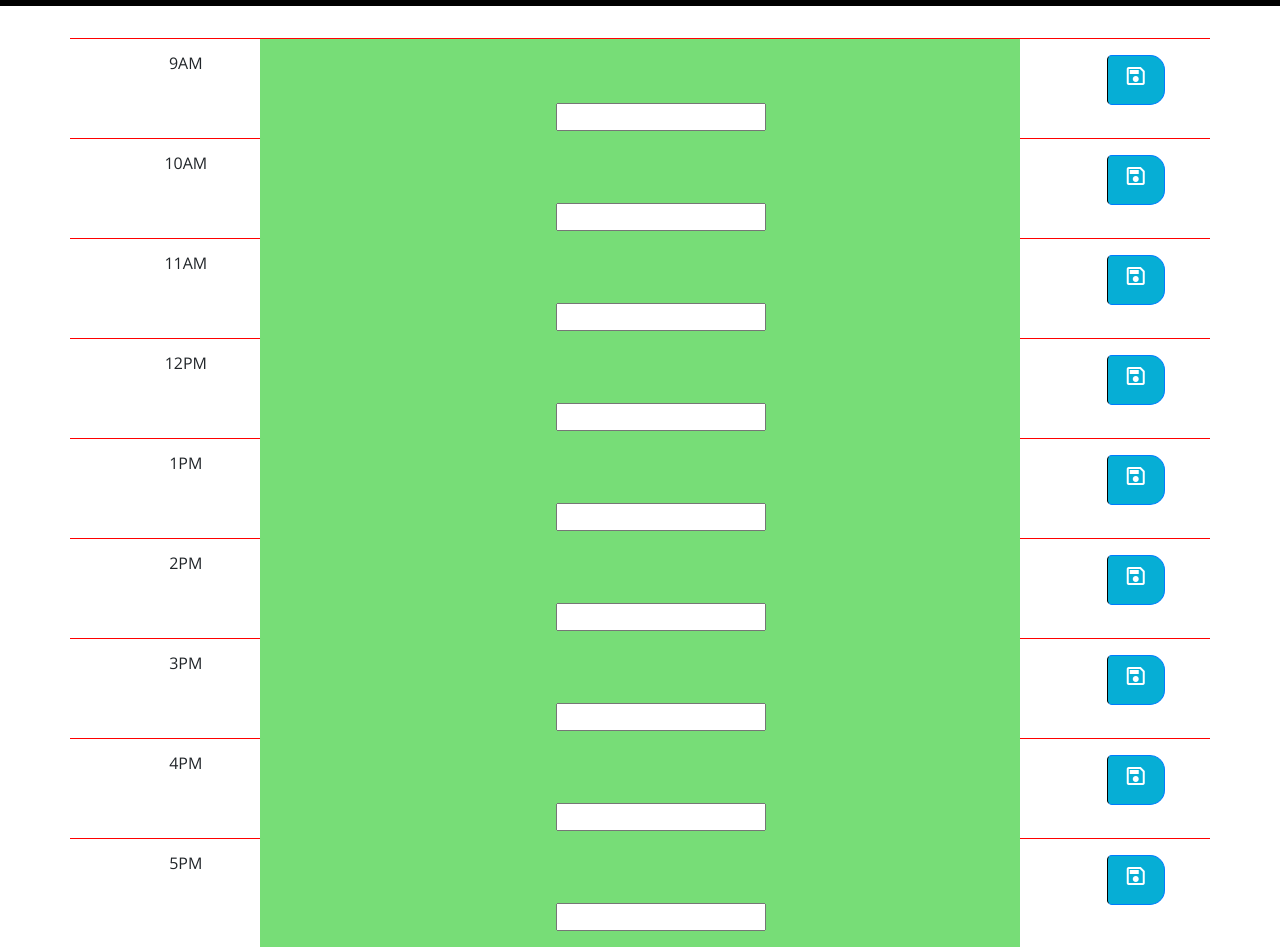
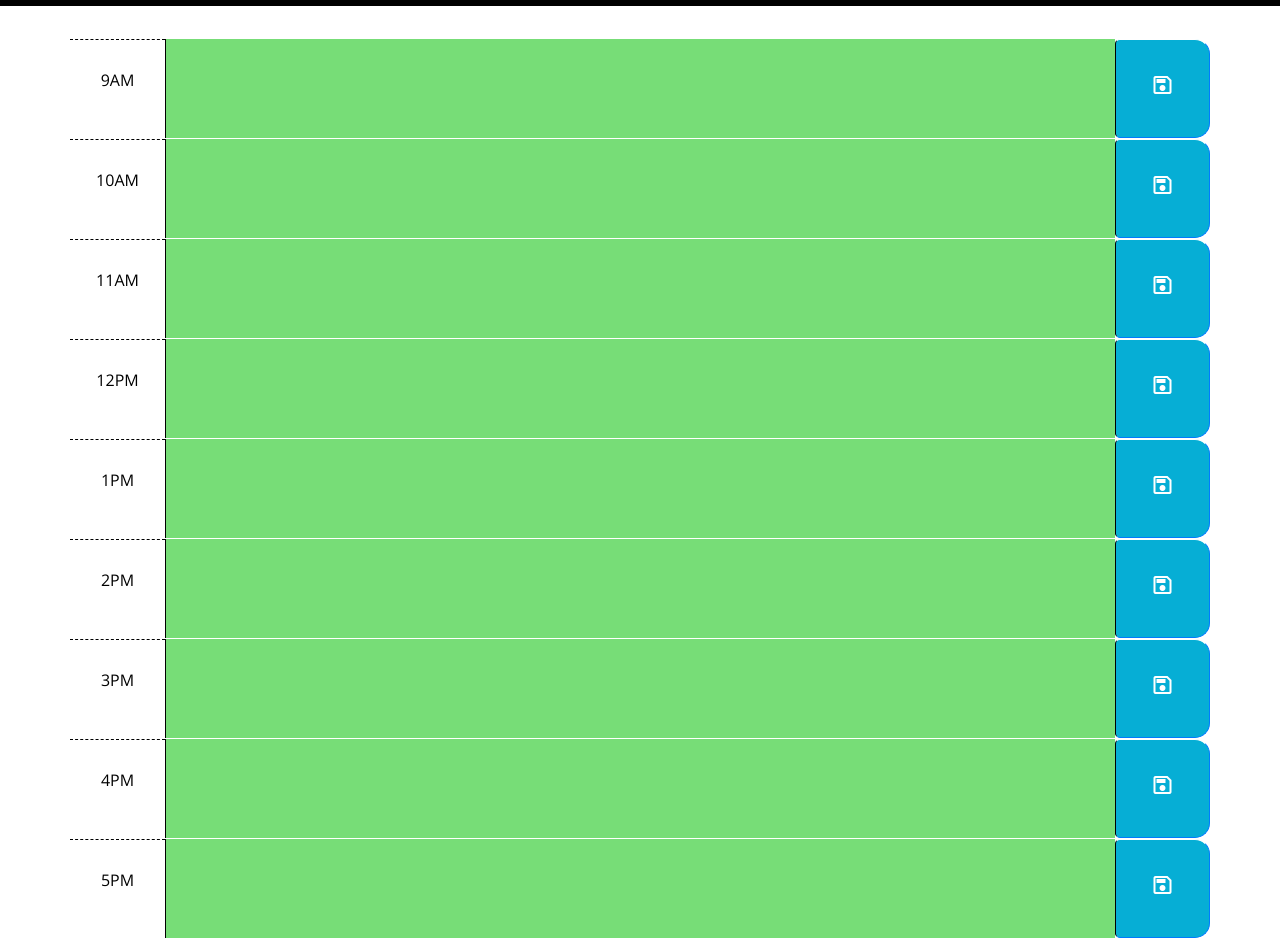
Before and after one commit to ghassanalassadi/work-day-scheduler, a plain HTML site: page index.html in a window 1280 px wide. Shown: the part 260-1210 px from the top of the page. Drawn offline with nearby package versions, Linux system fonts and the light colour scheme.

Commit message:
css and readme file adjustments

```diff
--- a/assets/css/style.css
+++ b/assets/css/style.css
@@ -5,12 +5,17 @@ body {
 }
 
 textarea {
+  position: absolute;
+  top: 0;
+  right: 0;
   background: transparent;
   border: none;
   resize: none;
   color: #000000;
   border-left: 1px solid black;
   padding: 10px;
+  width: 100%;
+  height: 100%;
 }
 
 .jumbotron {
@@ -33,7 +38,7 @@ textarea {
 .row {
   white-space: pre-wrap;
   height: 100px;
-  border-top: 1px solid red;
+  border-top: 1px solid white;
 }
 
 .hour {
@@ -58,11 +63,17 @@ textarea {
 }
 
 .saveBtn {
+  position: absolute;
+  top: 0;
+  right: 0;
   border-left: 1px solid black;
+  border-top: 1px solid white;
   border-top-right-radius: 15px;
   border-bottom-right-radius: 15px;
   background-color: #06aed5;
   color: white;
+  width: 100%;
+  height: 100%;
 }
 
 .saveBtn:hover {
--- a/index.html
+++ b/index.html
@@ -33,14 +33,13 @@
       <!-- Timeblocks go here -->
       <!-- 9am -->
       <div class="row">
-        <div class="col">
+        <div class="col col-sm-1 hour">
           9AM
         </div>
-        <div class="col-8" id="slot-9am">
-          <p id="event-output-9am"></p>
-          <input type="text" id="event-input-9am">
+        <div class="col-10" id="slot-9am">
+          <textarea id="event-input-9am"></textarea>
         </div>
-        <div class="col">
+        <div class="col col-sm-1">
           <button class="btn btn-primary btn-lg saveBtn" id="save-btn-9am"><span class="material-symbols-outlined">
             save
           </span></button>
@@ -48,14 +47,13 @@
       </div>
       <!-- 10am -->
       <div class="row">
-        <div class="col">
+        <div class="col col-sm-1 hour">
           10AM
         </div>
-        <div class="col-8" id="slot-10am">
-          <p id="event-output-10am"></p>
-          <input type="text" id="event-input-10am">
+        <div class="col-10" id="slot-10am">
+          <textarea type="text" id="event-input-10am"></textarea>
         </div>
-        <div class="col ">
+        <div class="col col-sm-1">
           <button class="btn btn-primary btn-lg saveBtn" id="save-btn-10am"><span class="material-symbols-outlined">
               save
             </span></button>
@@ -63,14 +61,13 @@
       </div>
       <!-- 11am -->
       <div class="row">
-        <div class="col">
+        <div class="col col-sm-1 hour">
           11AM
         </div>
-        <div class="col-8" id="slot-11am">
-          <p id="event-output-11am"></p>
-          <input type="text" id="event-input-11am">
+        <div class="col-10" id="slot-11am">
+          <textarea type="text" id="event-input-11am"></textarea>
         </div>
-        <div class="col ">
+        <div class="col col-sm-1">
           <button class="btn btn-primary btn-lg saveBtn" id="save-btn-11am"><span class="material-symbols-outlined">
               save
             </span></button>
@@ -78,14 +75,13 @@
       </div>
       <!-- 12pm -->
       <div class="row">
-        <div class="col">
+        <div class="col col-sm-1 hour">
           12PM
         </div>
-        <div class="col-8" id="slot-12pm">
-          <p id="event-output-12pm"></p>
-          <input type="text" id="event-input-12pm">
+        <div class="col-10" id="slot-12pm">
+          <textarea type="text" id="event-input-12pm"></textarea>
         </div>
-        <div class="col">
+        <div class="col col-sm-1">
           <button class="btn btn-primary btn-lg saveBtn" id="save-btn-12pm"><span class="material-symbols-outlined">
               save
             </span></button>
@@ -93,14 +89,13 @@
       </div>
       <!-- 1pm -->
       <div class="row">
-        <div class="col">
+        <div class="col col-sm-1 hour">
           1PM
         </div>
-        <div class="col-8" id="slot-1pm">
-          <p id="event-output-1pm"></p>
-          <input type="text" id="event-input-1pm">
+        <div class="col-10" id="slot-1pm">
+          <textarea type="text" id="event-input-1pm"></textarea>
         </div>
-        <div class="col">
+        <div class="col col-sm-1">
           <button class="btn btn-primary btn-lg saveBtn" id="save-btn-1pm"><span class="material-symbols-outlined">
               save
             </span></button>
@@ -108,14 +103,13 @@
       </div>
       <!-- 2pm -->
       <div class="row">
-        <div class="col">
+        <div class="col col-sm-1 hour">
           2PM
         </div>
-        <div class="col-8" id="slot-2pm">
-          <p id="event-output-2pm"></p>
-          <input type="text" id="event-input-2pm">
+        <div class="col-10" id="slot-2pm">
+          <textarea type="text" id="event-input-2pm"></textarea>
         </div>
-        <div class="col">
+        <div class="col col-sm-1">
           <button class="btn btn-primary btn-lg saveBtn" id="save-btn-2pm"><span class="material-symbols-outlined">
               save
             </span></button>
@@ -123,14 +117,13 @@
       </div>
       <!-- 3pm -->
       <div class="row">
-        <div class="col">
+        <div class="col col-sm-1 hour">
           3PM
         </div>
-        <div class="col-8" id="slot-3pm">
-          <p id="event-output-3pm"></p>
-          <input type="text" id="event-input-3pm">
+        <div class="col-10" id="slot-3pm">
+          <textarea type="text" id="event-input-3pm"></textarea>
         </div>
-        <div class="col">
+        <div class="col col-sm-1">
           <button class="btn btn-primary btn-lg saveBtn" id="save-btn-3pm"><span class="material-symbols-outlined">
               save
             </span></button>
@@ -138,14 +131,13 @@
       </div>
       <!-- 4pm -->
       <div class="row">
-        <div class="col">
+        <div class="col col-sm-1 hour">
           4PM
         </div>
-        <div class="col-8" id="slot-4pm">
-          <p id="event-output-4pm"></p>
-          <input type="text" id="event-input-4pm">
+        <div class="col-10" id="slot-4pm">
+          <textarea type="text" id="event-input-4pm"></textarea>
         </div>
-        <div class="col">
+        <div class="col col-sm-1">
           <button class="btn btn-primary btn-lg saveBtn" id="save-btn-4pm"><span class="material-symbols-outlined">
               save
             </span></button>
@@ -153,14 +145,13 @@
       </div>
       <!-- 5pm -->
       <div class="row">
-        <div class="col">
+        <div class="col col-sm-1 hour">
           5PM
         </div>
-        <div class="col-8" id="slot-5pm">
-          <p id="event-output-5pm"></p>
-          <input type="text" id="event-input-5pm">
+        <div class="col-10" id="slot-5pm">
+          <textarea type="text" id="event-input-5pm"></textarea>
         </div>
-        <div class="col">
+        <div class="col col-sm-1">
           <button class="btn btn-primary btn-lg saveBtn" id="save-btn-5pm"><span class="material-symbols-outlined">
               save
             </span></button>
```
Also changed, not shown: assets/images/image.png (added), 1 other file.
